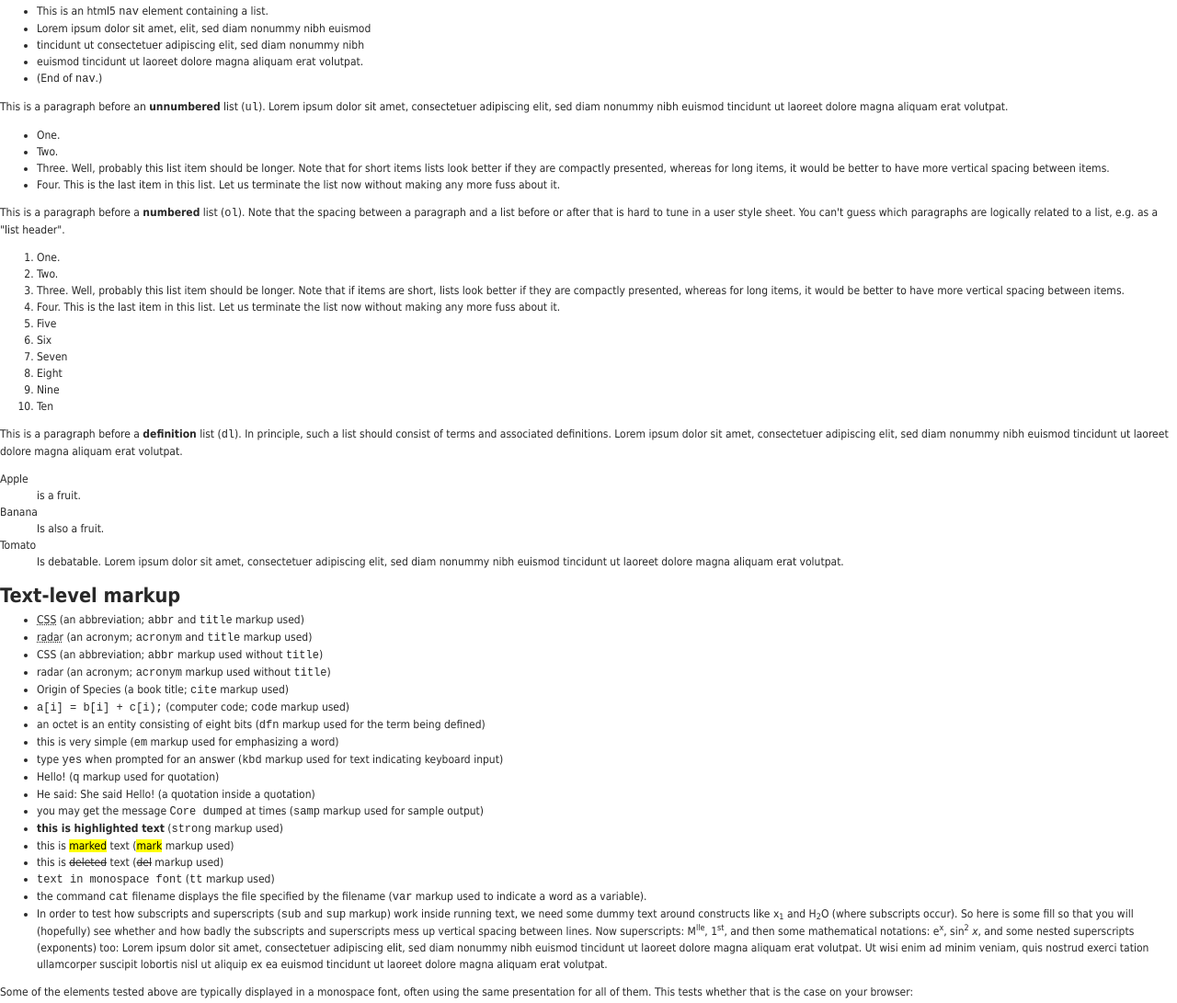
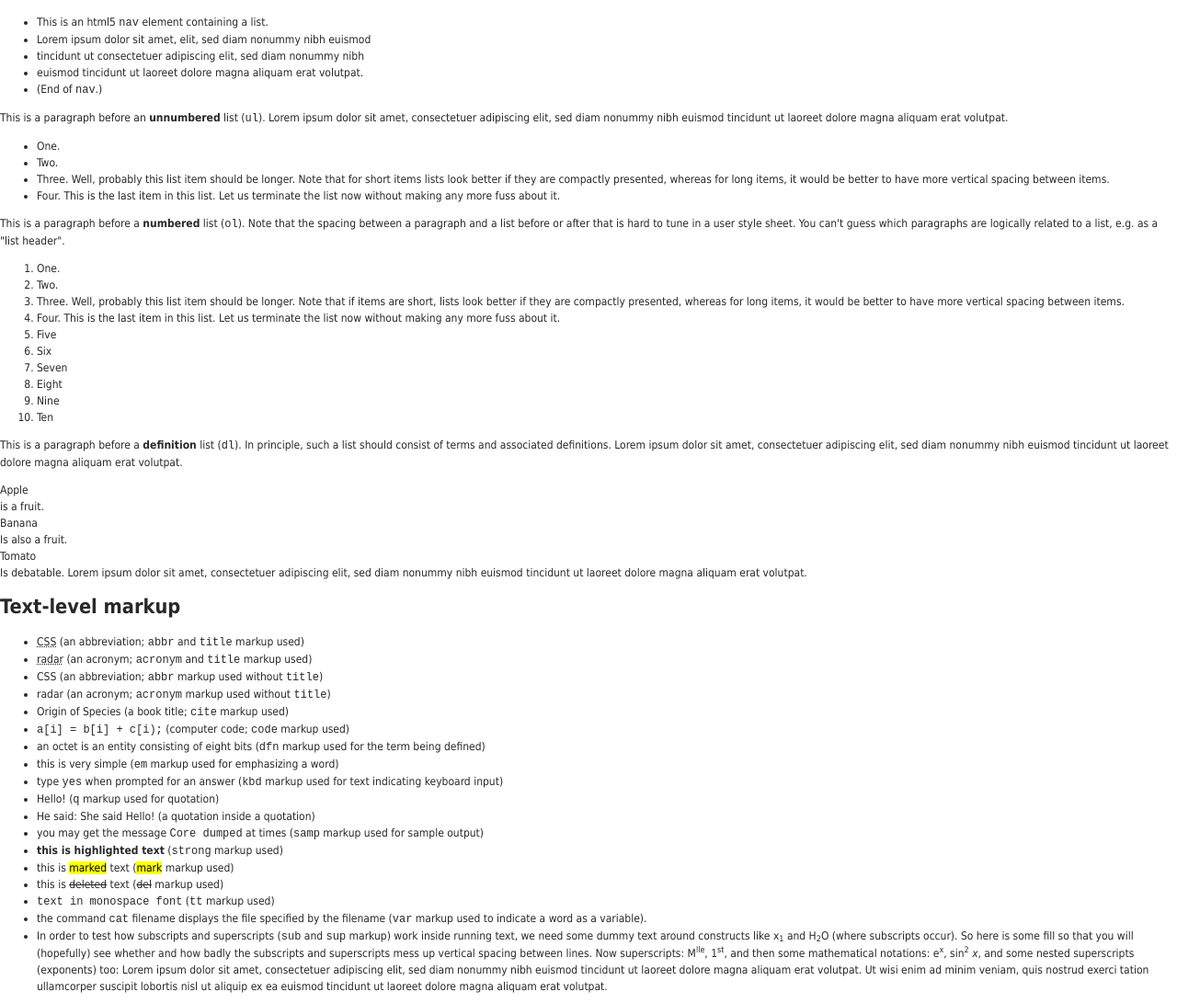
Before and after one commit to anmijay/Nice, a plain HTML site: page src/default.html in a window 1280 px wide. Shown: the part 1079-2170 px from the top of the page at 92% size. Drawn offline with Linux system fonts and the light colour scheme.

Commit message:
更改列表项

```diff
--- a/build/normal.css
+++ b/build/normal.css
@@ -6,9 +6,8 @@
 html {font-size:62.5%; -webkit-text-size-adjust:none}
 body {font:12px/1.5 tahoma,arial,simsun,sans-serif; font-size:1.2rem; color:#282828}
 body,h1,h2,h3,h4,h5,h6,p,blockquote,ul,ol,dd,form,fieldset,legend,caption {margin:0;padding:0}
+ul,ol,p {margin:1em 0}
 ul,ol {padding-left:40px}
-dd {margin-left:40px}
-p,dl {margin:1em 0;}
 blockquote {margin:1em 40px}
 table {border-collapse:collapse}
 caption,th {text-align:left}
```
